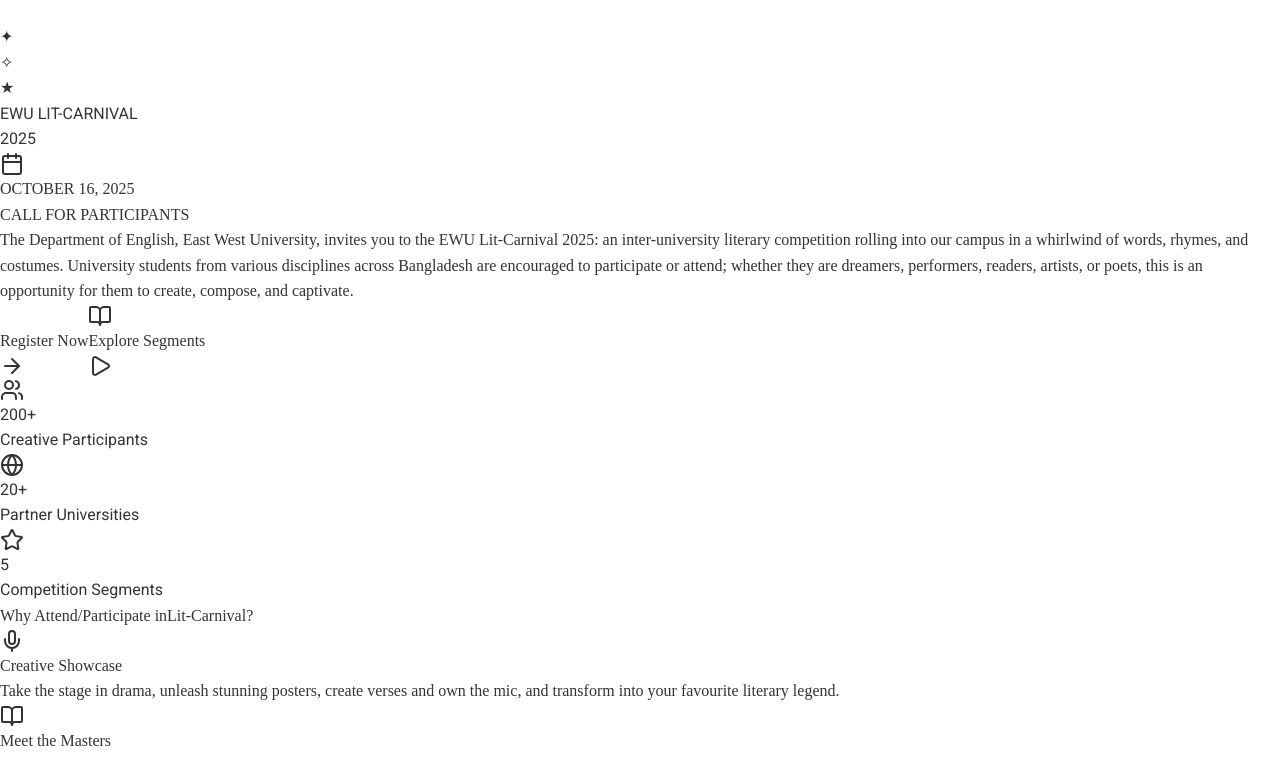
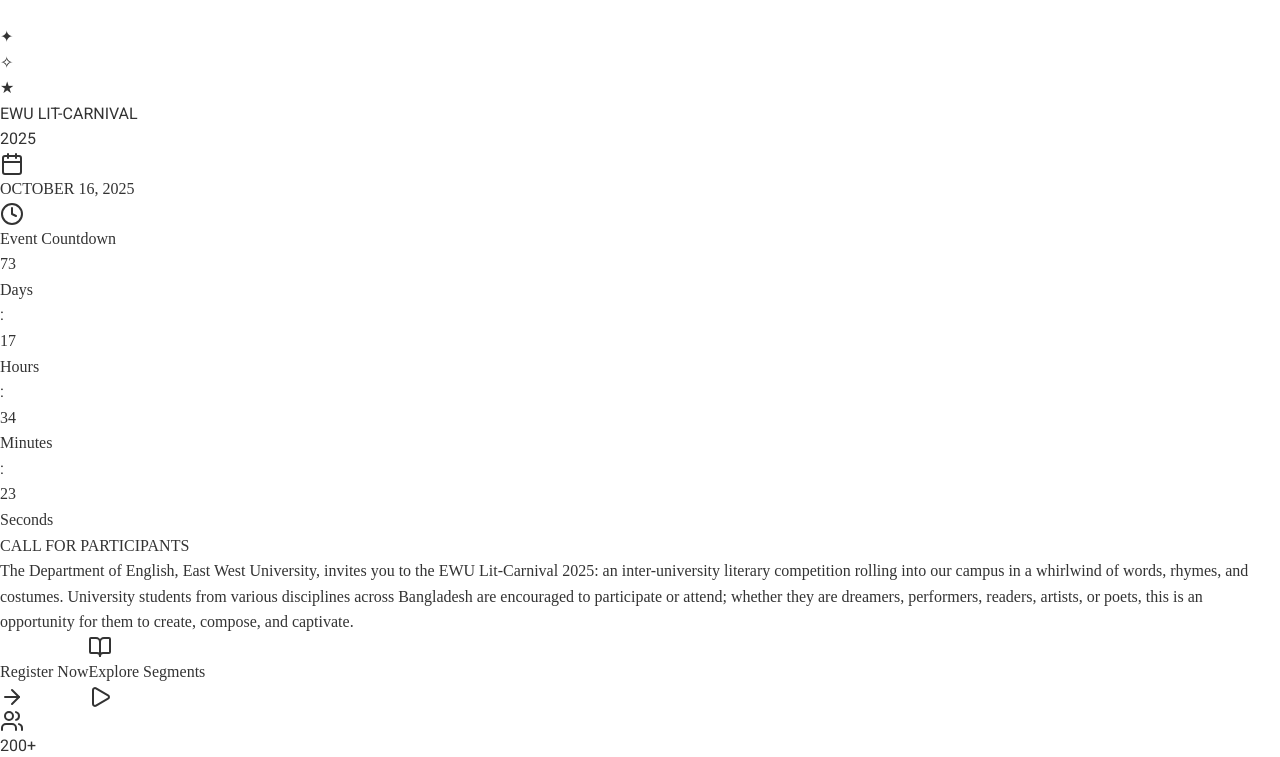
Before and after one commit to mahnaz123-ameer/Lit-carnival, a React (Vite) app: page / in a window 1280 px wide. Shown: the part 4841-5598 px from the top of the page. Built offline with nearby package versions, Linux system fonts and the light colour scheme.

Commit message:
home pages changed

```diff
--- a/src/components/Home/HeroSection.jsx
+++ b/src/components/Home/HeroSection.jsx
@@ -1,5 +1,5 @@
 import React, { useState, useEffect } from 'react';
-import { Calendar, BookOpen, ArrowRight, Play, Sparkles } from 'lucide-react';
+import { Calendar, BookOpen, ArrowRight, Play, Sparkles, Clock } from 'lucide-react';
 import CarnivalMask from './carnivalmask';
 import litImage from '../../assets/hero1.png';
 import litImage2 from '../../assets/hero2.png';
@@ -7,8 +7,42 @@
 
 const HeroSection = ({ setCurrentPage, mousePosition }) => {
   const [currentImageIndex, setCurrentImageIndex] = useState(0);
+  const [timeLeft, setTimeLeft] = useState({
+    days: 0,
+    hours: 0,
+    minutes: 0,
+    seconds: 0
+  });
+
   const images = [litImage, litImage2, litImage3];
 
+  // Countdown Timer Logic
+  useEffect(() => {
+    const eventDate = new Date('2025-10-16T00:00:00').getTime();
+
+    const updateCountdown = () => {
+      const now = new Date().getTime();
+      const distance = eventDate - now;
+
+      if (distance > 0) {
+        const days = Math.floor(distance / (1000 * 60 * 60 * 24));
+        const hours = Math.floor((distance % (1000 * 60 * 60 * 24)) / (1000 * 60 * 60));
+        const minutes = Math.floor((distance % (1000 * 60 * 60)) / (1000 * 60));
+        const seconds = Math.floor((distance % (1000 * 60)) / 1000);
+
+        setTimeLeft({ days, hours, minutes, seconds });
+      } else {
+        setTimeLeft({ days: 0, hours: 0, minutes: 0, seconds: 0 });
+      }
+    };
+
+    updateCountdown();
+    const timer = setInterval(updateCountdown, 1000);
+
+    return () => clearInterval(timer);
+  }, []);
+
+  // Image Carousel Logic
   useEffect(() => {
     const interval = setInterval(() => {
       setCurrentImageIndex((prevIndex) => (prevIndex + 1) % images.length);
@@ -16,6 +50,17 @@
 
     return () => clearInterval(interval);
   }, [images.length]);
+
+  const CountdownCard = ({ value, label }) => (
+    <div className="bg-red-800/90 backdrop-blur-xl px-2 py-2 sm:px-3 sm:py-3 md:px-4 md:py-4 lg:px-6 lg:py-6 rounded-lg border-2 border-amber-600 shadow-2xl transform hover:scale-105 transition-all duration-300 min-w-0 flex-1 max-w-[70px] sm:max-w-none">
+      <div className="text-lg sm:text-2xl md:text-3xl lg:text-4xl xl:text-5xl font-black text-amber-300 mb-1 leading-none" style={{fontFamily: 'serif'}}>
+        {String(value).padStart(2, '0')}
+      </div>
+      <div className="text-[10px] sm:text-xs md:text-sm lg:text-base font-bold text-amber-100 uppercase tracking-wider leading-none" style={{fontFamily: 'serif'}}>
+        {label}
+      </div>
+    </div>
+  );
 
   return (
     <section className="relative min-h-screen flex items-center justify-center overflow-hidden">
@@ -31,7 +76,7 @@
             <img
               src={image}
               alt={`East West University ${index + 1}`}
-              className="w-full h-full object-cover"
+              className="w-full h-full object-cover object-center"
             />
           </div>
         ))}
@@ -40,12 +85,12 @@
       </div>
 
       {/* Image Indicators */}
-      <div className="absolute bottom-4 sm:bottom-8 left-1/2 transform -translate-x-1/2 flex space-x-2 sm:space-x-3 z-20">
+      <div className="absolute bottom-4 sm:bottom-6 md:bottom-8 left-1/2 transform -translate-x-1/2 flex space-x-2 sm:space-x-3 z-20">
         {images.map((_, index) => (
           <button
             key={index}
             onClick={() => setCurrentImageIndex(index)}
-            className={`w-3 h-3 sm:w-4 sm:h-4 rounded-full transition-all duration-300 ${
+            className={`w-2 h-2 sm:w-3 sm:h-3 md:w-4 md:h-4 rounded-full transition-all duration-300 ${
               index === currentImageIndex
                 ? 'bg-amber-400 scale-125 shadow-lg'
                 : 'bg-white/50 hover:bg-white/70'
@@ -54,93 +99,104 @@
         ))}
       </div>
 
-      {/* Dynamic Mouse-Following Elements - Hidden on mobile */}
+      {/* Dynamic Mouse-Following Elements - Hidden on mobile and tablet */}
       <div
-        className="hidden md:block absolute w-96 h-96 bg-gradient-to-r from-amber-400/15 to-red-400/15 rounded-full blur-3xl transition-all duration-1000 ease-out"
+        className="hidden xl:block absolute w-96 h-96 bg-gradient-to-r from-amber-400/15 to-red-400/15 rounded-full blur-3xl transition-all duration-1000 ease-out"
         style={{
           left: mousePosition.x - 192,
           top: mousePosition.y - 192,
         }}
       ></div>
 
-      {/* Floating Animated Elements - Responsive positioning */}
+      {/* Floating Animated Elements - Responsive positioning and sizes */}
       <div className="absolute inset-0 overflow-hidden pointer-events-none">
-        {/* <div className="absolute top-20 sm:top-32 right-4 sm:right-20 opacity-20 sm:opacity-30 animate-float" style={{animationDelay: '2s'}}>
-          <CarnivalMask size="w-12 h-10 sm:w-24 sm:h-20" className="rotate-12" />
-        </div>
-        <div className="absolute top-20 sm:top-32 left-4 sm:left-20 opacity-20 sm:opacity-30 animate-float" style={{animationDelay: '2s'}}>
-          <CarnivalMask size="w-12 h-10 sm:w-24 sm:h-20" className="rotate-12" />
-        </div> */}
-
-        {/* Vintage Stars - Responsive sizes */}
-        <div className="absolute top-1/4 left-1/4 w-4 h-4 sm:w-8 sm:h-8 text-amber-600 opacity-40 animate-ping" style={{animationDelay: '1s'}}>✦</div>
-        <div className="absolute bottom-1/4 right-1/3 w-3 h-3 sm:w-6 sm:h-6 text-red-600 opacity-30 animate-pulse" style={{animationDelay: '3s'}}>✧</div>
-        <div className="absolute top-1/3 right-1/4 w-5 h-5 sm:w-10 sm:h-10 text-amber-700 opacity-25 animate-bounce" style={{animationDelay: '2s'}}>★</div>
+        <div className="absolute top-1/4 left-1/4 w-3 h-3 sm:w-4 sm:h-4 md:w-6 md:h-6 lg:w-8 lg:h-8 text-amber-600 opacity-40 animate-ping" style={{animationDelay: '1s'}}>✦</div>
+        <div className="absolute bottom-1/4 right-1/3 w-2 h-2 sm:w-3 sm:h-3 md:w-4 md:h-4 lg:w-6 lg:h-6 text-red-600 opacity-30 animate-pulse" style={{animationDelay: '3s'}}>✧</div>
+        <div className="absolute top-1/3 right-1/4 w-4 h-4 sm:w-5 sm:h-5 md:w-7 md:h-7 lg:w-10 lg:h-10 text-amber-700 opacity-25 animate-bounce" style={{animationDelay: '2s'}}>★</div>
       </div>
 
-      <div className="container mx-auto px-4 sm:px-6 lg:px-8 text-center relative z-10">
-        <div className="max-w-6xl mx-auto">
-          {/* Ultra-Modern Title - Responsive text sizes */}
-          <div className="mb-8 sm:mb-12 transform hover:scale-105 transition-all duration-700">
+      <div className="container mx-auto px-4 sm:px-6 lg:px-8 xl:px-12 text-center relative z-10 py-8 sm:py-12 md:py-16">
+        <div className="max-w-7xl mx-auto">
+          {/* Ultra-Modern Title - Enhanced responsive text sizes */}
+          <div className="mb-6 sm:mb-8 md:mb-10 lg:mb-12 transform hover:scale-105 transition-all duration-700">
             <div className="relative">
-              <h1 className="text-4xl sm:text-6xl md:text-7xl lg:text-8xl xl:text-9xl font-black mb-4 sm:mb-6 tracking-tighter leading-none">
+              <h1 className="text-3xl xs:text-4xl sm:text-5xl md:text-6xl lg:text-7xl xl:text-8xl 2xl:text-9xl font-black mb-3 sm:mb-4 md:mb-6 tracking-tighter leading-none">
                 <span className="bg-red-700 bg-clip-text text-transparent drop-shadow-2xl">
                   EWU LIT-CARNIVAL
                 </span>
               </h1>
-              <div className="text-xl sm:text-2xl md:text-3xl lg:text-4xl xl:text-5xl font-bold bg-gradient-to-r from-amber-400 to-red-400 bg-clip-text text-transparent tracking-widest sm:tracking-[0.3em]">
+              <div className="text-lg xs:text-xl sm:text-2xl md:text-3xl lg:text-4xl xl:text-5xl 2xl:text-6xl font-bold bg-gradient-to-r from-amber-400 to-red-400 bg-clip-text text-transparent tracking-widest sm:tracking-[0.2em] md:tracking-[0.3em]">
                 2025
               </div>
             </div>
           </div>
 
-          {/* Vintage Date Badge - Mobile responsive */}
-          <div className="inline-flex items-center space-x-3 sm:space-x-6 bg-red-800/90 backdrop-blur-xl px-6 sm:px-10 py-4 sm:py-6 rounded-lg shadow-2xl mb-8 sm:mb-12 border-2 border-amber-600 hover:bg-red-700/90 transition-all duration-500 group">
-            <Calendar className="w-6 h-6 sm:w-8 sm:h-8 lg:w-10 lg:h-10 text-amber-300 group-hover:scale-110 transition-transform" />
-            <span className="text-lg sm:text-xl md:text-2xl lg:text-3xl font-bold text-amber-100" style={{fontFamily: 'serif'}}>
+          {/* Vintage Date Badge - Enhanced mobile responsive */}
+          <div className="inline-flex items-center space-x-2 sm:space-x-4 md:space-x-6 bg-red-800/90 backdrop-blur-xl px-4 py-3 sm:px-6 sm:py-4 md:px-8 md:py-5 lg:px-10 lg:py-6 rounded-lg shadow-2xl mb-6 sm:mb-8 md:mb-10 border-2 border-amber-600 hover:bg-red-700/90 transition-all duration-500 group">
+            <Calendar className="w-5 h-5 sm:w-6 sm:h-6 md:w-7 md:h-7 lg:w-8 lg:h-8 xl:w-10 xl:h-10 text-amber-300 group-hover:scale-110 transition-transform flex-shrink-0" />
+            <span className="text-sm xs:text-base sm:text-lg md:text-xl lg:text-2xl xl:text-3xl font-bold text-amber-100" style={{fontFamily: 'serif'}}>
               OCTOBER 16, 2025
             </span>
           </div>
 
-          {/* Literary Subtitle - Responsive text */}
-          <h2 className="text-xl sm:text-2xl md:text-3xl lg:text-4xl xl:text-5xl font-bold mb-6 sm:mb-10 animate-fade-in-up px-2" style={{fontFamily: 'serif'}}>
+          {/* Countdown Timer - Enhanced responsive design */}
+          <div className="mb-6 sm:mb-8 md:mb-10 lg:mb-12">
+            <div className="flex items-center justify-center mb-3 sm:mb-4 md:mb-6">
+              <Clock className="w-5 h-5 sm:w-6 sm:h-6 md:w-7 md:h-7 lg:w-8 lg:h-8 text-red-800 mr-2 sm:mr-3 flex-shrink-0" />
+              <h3 className="text-base sm:text-lg md:text-xl lg:text-2xl xl:text-3xl font-bold text-red-800" style={{fontFamily: 'serif'}}>
+                Event Countdown
+              </h3>
+            </div>
+
+            <div className="flex justify-center items-center space-x-1 sm:space-x-2 md:space-x-4 lg:space-x-6 max-w-sm sm:max-w-md md:max-w-lg lg:max-w-xl xl:max-w-2xl mx-auto">
+              <CountdownCard value={timeLeft.days} label="Days" />
+              <div className="text-lg sm:text-xl md:text-2xl lg:text-3xl xl:text-4xl font-black text-red-800 px-1">:</div>
+              <CountdownCard value={timeLeft.hours} label="Hours" />
+              <div className="text-lg sm:text-xl md:text-2xl lg:text-3xl xl:text-4xl font-black text-red-800 px-1">:</div>
+              <CountdownCard value={timeLeft.minutes} label="Minutes" />
+              <div className="text-lg sm:text-xl md:text-2xl lg:text-3xl xl:text-4xl font-black text-red-800 px-1">:</div>
+              <CountdownCard value={timeLeft.seconds} label="Seconds" />
+            </div>
+          </div>
+
+          {/* Literary Subtitle - Enhanced responsive text */}
+          <h2 className="text-lg xs:text-xl sm:text-2xl md:text-3xl lg:text-4xl xl:text-5xl 2xl:text-6xl font-bold mb-5 sm:mb-6 md:mb-8 lg:mb-10 animate-fade-in-up px-2" style={{fontFamily: 'serif'}}>
             <span className="bg-gradient-to-r from-blue-800 via-blue-700 to-blue-600 bg-clip-text text-transparent">
               CALL FOR PARTICIPANTS
             </span>
           </h2>
 
-          {/* Enhanced Description with Vintage Theme - Mobile optimized */}
-          <div className="max-w-5xl mx-auto mb-10 sm:mb-16 px-2">
-            <div className="bg-amber-50/95 backdrop-blur-xl p-6 sm:p-8 lg:p-10 rounded-xl shadow-2xl border-2 border-red-800/30">
-              <p className="text-base sm:text-lg md:text-xl lg:text-2xl text-red-900 leading-relaxed" style={{fontFamily: 'serif'}}>
+          {/* Enhanced Description with Vintage Theme - Better mobile optimization */}
+          <div className="max-w-xs sm:max-w-2xl md:max-w-3xl lg:max-w-4xl xl:max-w-5xl mx-auto mb-8 sm:mb-10 md:mb-12 lg:mb-16 px-2">
+            <div className="bg-amber-50/95 backdrop-blur-xl p-4 sm:p-6 md:p-8 lg:p-10 xl:p-12 rounded-xl shadow-2xl border-2 border-red-800/30">
+              <p className="text-sm sm:text-base md:text-lg lg:text-xl xl:text-2xl text-red-900 leading-relaxed" style={{fontFamily: 'serif'}}>
                 The Department of English, <span className="font-bold text-red-800">East West University</span>, invites you to the EWU Lit-Carnival 2025: an inter-university literary competition rolling into our campus in a whirlwind of words, rhymes, and costumes.
                  University students from various disciplines across Bangladesh are encouraged to participate or attend; whether they are dreamers, performers, readers, artists, or poets, this is an opportunity for them to create, compose, and captivate.
-                {/* Join us in a <span className="font-bold bg-gradient-to-r from-red-700 to-amber-700 bg-clip-text text-transparent">whirlwind of creativity, imagination, and artistic brilliance</span>—where literature comes alive through innovation. */}
               </p>
             </div>
           </div>
 
-          {/* Vintage Literary CTA Buttons - Mobile stack */}
-          <div className="flex flex-col gap-4 sm:gap-6 lg:gap-8 sm:flex-row justify-center items-center px-4">
+          {/* Vintage Literary CTA Buttons - Enhanced responsive design */}
+          <div className="flex flex-col gap-3 sm:gap-4 md:gap-6 lg:gap-8 md:flex-row justify-center items-center px-4 max-w-4xl mx-auto">
             <button
               onClick={() => setCurrentPage('registration')}
-              className="group relative w-full sm:w-auto px-8 sm:px-12 lg:px-16 py-4 sm:py-5 lg:py-6 bg-gradient-to-r from-red-800 via-red-700 to-red-600 text-amber-100 font-bold text-lg sm:text-xl rounded-lg shadow-2xl hover:shadow-red-800/50 transition-all duration-500 transform hover:-translate-y-1 sm:hover:-translate-y-3 hover:scale-105 overflow-hidden border-2 border-amber-600"
+              className="group relative w-full md:w-auto md:flex-1 md:max-w-xs lg:max-w-sm px-6 py-3 sm:px-8 sm:py-4 md:px-10 md:py-5 lg:px-12 lg:py-5 xl:px-16 xl:py-6 bg-gradient-to-r from-red-800 via-red-700 to-red-600 text-amber-100 font-bold text-base sm:text-lg md:text-xl rounded-lg shadow-2xl hover:shadow-red-800/50 transition-all duration-500 transform hover:-translate-y-1 md:hover:-translate-y-2 lg:hover:-translate-y-3 hover:scale-105 overflow-hidden border-2 border-amber-600"
             >
-              <span className="relative z-10 flex items-center justify-center space-x-3 sm:space-x-4" style={{fontFamily: 'serif'}}>
+              <span className="relative z-10 flex items-center justify-center space-x-2 sm:space-x-3 md:space-x-4" style={{fontFamily: 'serif'}}>
                 <span>Register Now</span>
-                <ArrowRight className="w-5 h-5 sm:w-6 sm:h-6 group-hover:translate-x-2 transition-transform duration-300" />
+                <ArrowRight className="w-4 h-4 sm:w-5 sm:h-5 md:w-6 md:h-6 group-hover:translate-x-2 transition-transform duration-300 flex-shrink-0" />
               </span>
               <div className="absolute inset-0 bg-gradient-to-r from-amber-700 to-red-700 opacity-0 group-hover:opacity-100 transition-opacity duration-500"></div>
             </button>
 
             <button
               onClick={() => setCurrentPage('segments')}
-              className="group w-full sm:w-auto px-8 sm:px-12 lg:px-16 py-4 sm:py-5 lg:py-6 bg-amber-100/90 backdrop-blur-xl text-red-800 border-2 border-red-800 font-bold text-lg sm:text-xl rounded-lg shadow-xl hover:bg-amber-50 hover:border-red-700 transition-all duration-500 transform hover:-translate-y-1 sm:hover:-translate-y-2"
+              className="group w-full md:w-auto md:flex-1 md:max-w-xs lg:max-w-sm px-6 py-3 sm:px-8 sm:py-4 md:px-10 md:py-5 lg:px-12 lg:py-5 xl:px-16 xl:py-6 bg-amber-100/90 backdrop-blur-xl text-red-800 border-2 border-red-800 font-bold text-base sm:text-lg md:text-xl rounded-lg shadow-xl hover:bg-amber-50 hover:border-red-700 transition-all duration-500 transform hover:-translate-y-1 md:hover:-translate-y-2"
             >
-              <span className="flex items-center justify-center space-x-3 sm:space-x-4" style={{fontFamily: 'serif'}}>
-                <BookOpen className="w-5 h-5 sm:w-6 sm:h-6" />
+              <span className="flex items-center justify-center space-x-2 sm:space-x-3 md:space-x-4" style={{fontFamily: 'serif'}}>
+                <BookOpen className="w-4 h-4 sm:w-5 sm:h-5 md:w-6 md:h-6 flex-shrink-0" />
                 <span>Explore Segments</span>
-                <Play className="w-4 h-4 sm:w-5 sm:h-5 group-hover:translate-x-2 transition-transform duration-300" />
+                <Play className="w-3 h-3 sm:w-4 sm:h-4 md:w-5 md:h-5 group-hover:translate-x-2 transition-transform duration-300 flex-shrink-0" />
               </span>
             </button>
           </div>
--- a/src/components/Home/index.jsx
+++ b/src/components/Home/index.jsx
@@ -33,8 +33,8 @@
       <StatsSection />
       <FeaturesSection />
       {/* <HighlightsSection /> */}
-      <QuickInfoSection />
-      <FinalCTASection setCurrentPage={setCurrentPage} />
+      <QuickInfoSection setCurrentPage={setCurrentPage} />
+      {/* <FinalCTASection setCurrentPage={setCurrentPage} /> */}
       <HomeStyles />
     </div>
   );
```
Also changed, not shown: src/components/Home/QuickInfoSection.jsx (+5 -5 lines).
